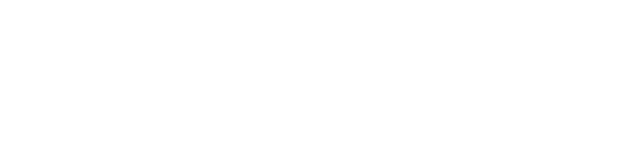
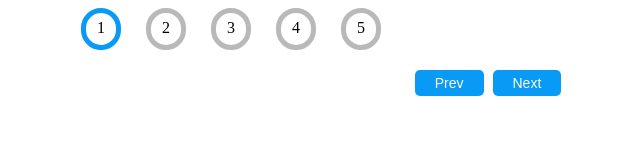
Before and after one commit to acciojob/progress-bar-Rahil1910, a website: page main.html in a window 1280 px wide. Shown: the whole page, without its empty margins (152-792 px from the left). Drawn offline with Linux system fonts and the light colour scheme.

Commit message:
created a submission

```diff
--- a/main.html
+++ b/main.html
@@ -8,6 +8,17 @@
 
 <body>
 	<!-- the entire body must be written by student -->
+	<div class="circle-container">
+		<div id="circle-1" class="circle">1</div>
+		<div id="circle-2" class="circle">2</div>
+		<div id="circle-3"class="circle">3</div>
+		<div id="circle-4" class="circle">4</div>
+		<div id="circle-5"class="circle">5</div>
+	</div>
+	<div class="btn-con">
+		<button id="previous" class="btn">Prev</button>
+		<button id="next" class="btn">Next</button>
+	</div>
     <script type="text/javascript" src="./script.js">
 </script>
 
--- a/script.js
+++ b/script.js
@@ -1 +1,30 @@
 //your JS code here. If required.
+const circles = document.querySelectorAll('.circle');
+        const prev = document.getElementById('previous');
+        const next = document.getElementById('next');
+        let currentIndex = 0;
+        function updateProgress(){
+            circles.forEach((circle,index)=>{
+                circle.classList.remove('active');
+
+                if(index <= currentIndex){
+                    circle.classList.add('active');
+                }
+            });
+            prev.disabled = currentIndex === 0;
+            next.disabled = currentIndex === circles.length - 1;
+        }
+
+        next.addEventListener('click',()=>{
+            if(currentIndex < circles.length -1){
+                currentIndex++;
+            }
+            updateProgress();
+        });
+        prev.addEventListener('click',()=>{
+            if(currentIndex >0){
+                currentIndex--;
+            }
+            updateProgress();
+        })
+        updateProgress();
--- a/styles.css
+++ b/styles.css
@@ -1 +1,46 @@
-/*  your css code here. If applicable */
+body{
+	text-align:center;
+}
+.circle-container{
+	display:flex;
+	justify-content:space-between;
+	width:300px;
+	margin-left:225px;
+}
+.circle{
+    padding-top: 6px;
+    border: 5px solid rgb(186, 184, 184);
+    border-radius: 35px;
+    height: 26px;
+    text-align: center;
+    width: 30px;
+}
+.btn-con{
+    margin-top: 20px;
+}
+.btn{
+    padding-left: 20px;
+    padding-right: 20px;
+    padding-top: 5px;
+    padding-bottom: 5px;
+    font-size: 14px;
+    color: white;
+    background-color: rgb(8, 154, 245);
+    border: none;
+    border-radius: 5px;
+}
+.btn:hover{
+    background-color: rgb(18, 139, 214);
+}
+.btn:active{
+    background-color: rgb(16, 87, 130);
+}
+#prev{
+    margin-right: 5px;
+}
+#next{
+    margin-left: 5px;
+}
+.circle.active{
+    border-color: rgb(8, 154, 245);
+}
```
